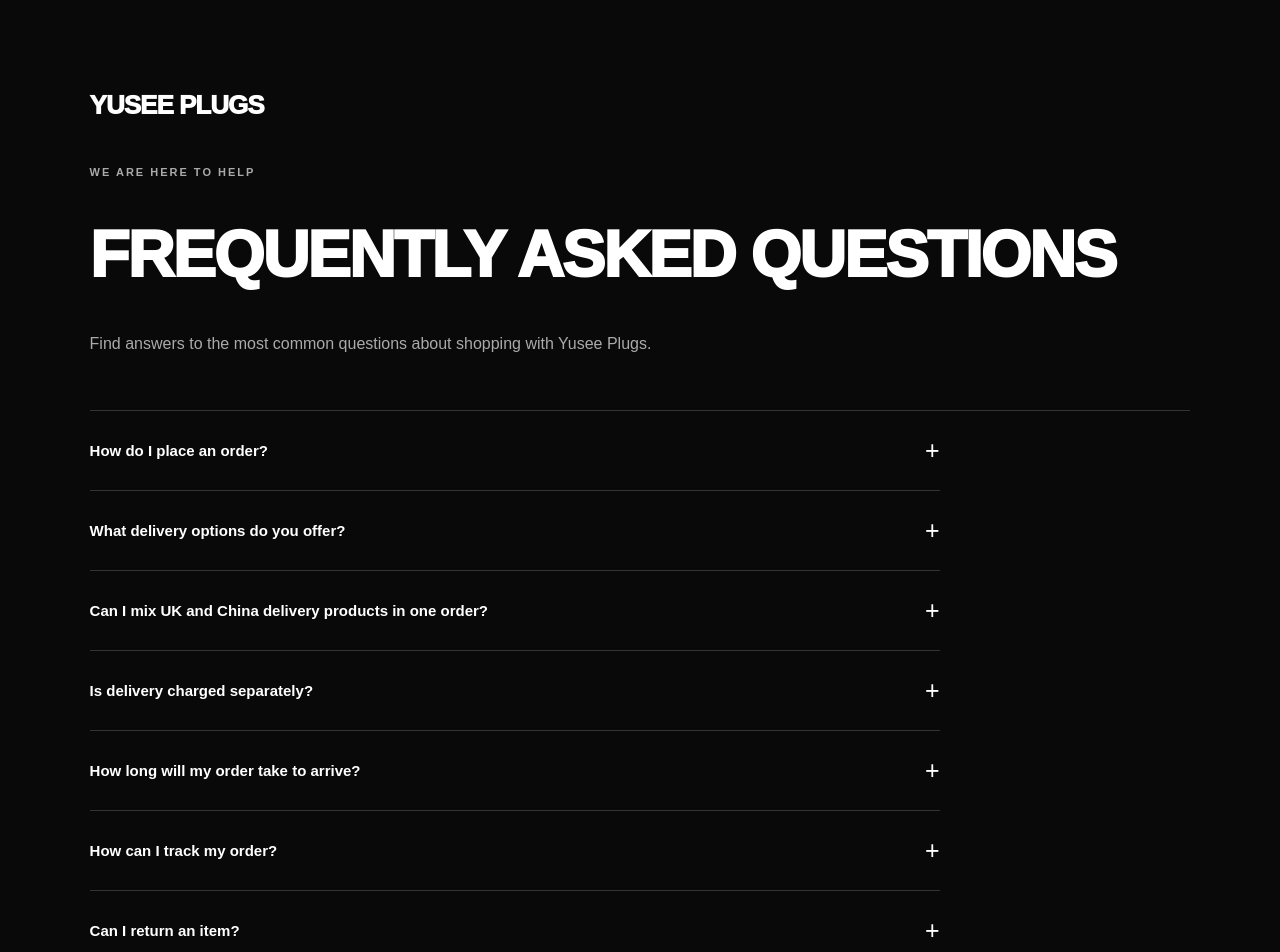
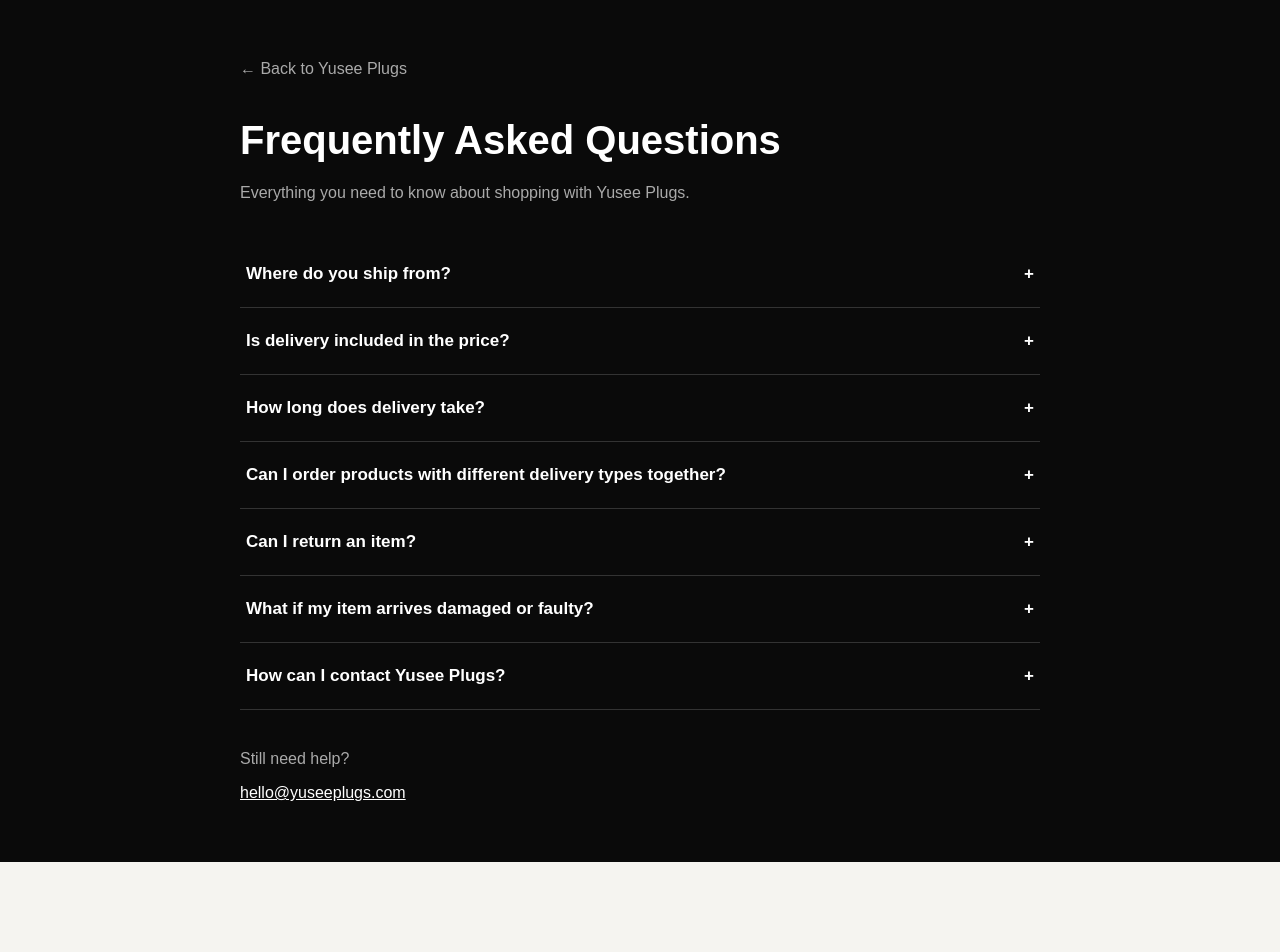
Before and after one commit to hasnainplaysboss-beep/Yusee-Plugs-, a Next.js app: page /faq in a window 1280 px wide. Shown: the top 952 px of the page. After the commit the page ends 862 px from the top, so only its background shows below. Built offline with nearby package versions, Linux system fonts and the light colour scheme.

Commit message:
Update page.tsx

```diff
--- a/src/app/faq/page.tsx
+++ b/src/app/faq/page.tsx
@@ -1,203 +1,116 @@
+"use client";
+
+import { useState } from "react";
 
 export default function FAQPage() {
   const questions = [
     {
-      question: "How do I place an order?",
-      answer:
-        "Browse our collection, select your product and available variant, choose the delivery option where available, and add it to your bag. You can then proceed to checkout.",
+      q: "Where do you ship from?",
+      a: "Orders may be fulfilled from the UK or China depending on the product.",
     },
     {
-      question: "What delivery options do you offer?",
-      answer:
-        "We currently offer variants marked for UK delivery and variants marked for China delivery. The delivery type is displayed on the product before you purchase.",
+      q: "Is delivery included in the price?",
+      a: "Yes. Delivery is included in the price displayed for each product.",
     },
     {
-      question: "Can I mix UK and China delivery products in one order?",
-      answer:
-        "No. Your bag can only contain products using the same delivery type. You will need to complete one order before placing an order using the other delivery type.",
+      q: "How long does delivery take?",
+      a: "Delivery times vary depending on the product and fulfilment location. Estimated delivery details are shown where available.",
     },
     {
-      question: "Is delivery charged separately?",
-      answer:
-        "Delivery is included in the selected product price. A separate delivery charge is not currently added at checkout.",
+      q: "Can I order products with different delivery types together?",
+      a: "Currently, products with different delivery types cannot be purchased together in the same checkout.",
     },
     {
-      question: "How long will my order take to arrive?",
-      answer:
-        "Delivery times vary depending on the product and fulfilment route. Please check the delivery information provided for your selected product or your order confirmation.",
+      q: "Can I return an item?",
+      a: "Please contact us within 14 days of receiving your order to discuss a return. Items must meet our return conditions. Your statutory rights are not affected.",
     },
     {
-      question: "How can I track my order?",
-      answer:
-        "If tracking is available for your order, tracking details will be provided after dispatch.",
+      q: "What if my item arrives damaged or faulty?",
+      a: "Contact us as soon as possible at hello@yuseeplugs.com and we'll help you resolve the issue.",
     },
     {
-      question: "Can I return an item?",
-      answer:
-        "Please contact us within 14 days of receiving your order if you wish to return an item. We will provide instructions on how to proceed.",
-    },
-    {
-      question: "What should I do if my item arrives damaged?",
-      answer:
-        "Contact us as soon as possible and provide your order number and details of the damage. Photographs can help us investigate and resolve the issue.",
-    },
-    {
-      question: "How can I contact Yusee Plugs?",
-      answer:
-        "You can contact our customer service team by emailing hello@yuseeplugs.com.",
-    },
-    {
-      question: "What payment methods can I use?",
-      answer:
-        "Available payment methods are displayed at checkout. Your payment is processed securely through our checkout provider.",
+      q: "How can I contact Yusee Plugs?",
+      a: "Email us at hello@yuseeplugs.com and we'll get back to you.",
     },
   ];
 
+  const [open, setOpen] = useState<number | null>(null);
+
   return (
-    <main className="page">
-      <header>
-        <a href="/" className="logo">YUSEE PLUGS</a>
-        <p className="eyebrow">WE ARE HERE TO HELP</p>
-        <h1>FREQUENTLY ASKED QUESTIONS</h1>
-        <p className="intro">
-          Find answers to the most common questions about shopping with Yusee Plugs.
+    <main style={{
+      minHeight: "100vh",
+      background: "#0a0a0a",
+      color: "#fff",
+      padding: "60px 24px",
+      fontFamily: "Arial, sans-serif",
+    }}>
+      <div style={{ maxWidth: "800px", margin: "0 auto" }}>
+        <a href="/" style={{
+          color: "#aaa",
+          textDecoration: "none",
+        }}>
+          ← Back to Yusee Plugs
+        </a>
+
+        <h1 style={{
+          fontSize: "40px",
+          marginTop: "40px",
+          marginBottom: "15px",
+        }}>
+          Frequently Asked Questions
+        </h1>
+
+        <p style={{ color: "#aaa", lineHeight: 1.7, marginBottom: "35px" }}>
+          Everything you need to know about shopping with Yusee Plugs.
         </p>
-      </header>
 
-      <div className="questions">
         {questions.map((item, index) => (
-          <details key={index}>
-            <summary>
-              <span>{item.question}</span>
-              <span className="plus">+</span>
-            </summary>
-            <div className="answer">
-              <p>{item.answer}</p>
-            </div>
-          </details>
+          <div key={index} style={{
+            borderBottom: "1px solid #333",
+            padding: "22px 0",
+          }}>
+            <button
+              onClick={() => setOpen(open === index ? null : index)}
+              style={{
+                width: "100%",
+                background: "transparent",
+                color: "#fff",
+                border: "none",
+                textAlign: "left",
+                fontSize: "17px",
+                fontWeight: "bold",
+                cursor: "pointer",
+                display: "flex",
+                justifyContent: "space-between",
+                gap: "20px",
+              }}
+            >
+              {item.q}
+              <span>{open === index ? "−" : "+"}</span>
+            </button>
+
+            {open === index && (
+              <p style={{
+                color: "#aaa",
+                lineHeight: 1.8,
+                marginTop: "18px",
+              }}>
+                {item.a}
+              </p>
+            )}
+          </div>
         ))}
+
+        <div style={{ marginTop: "40px" }}>
+          <p style={{ color: "#aaa" }}>Still need help?</p>
+          <a href="mailto:hello@yuseeplugs.com" style={{
+            color: "#fff",
+            textDecoration: "underline",
+          }}>
+            hello@yuseeplugs.com
+          </a>
+        </div>
       </div>
-
-      <section className="contact">
-        <h2>STILL NEED HELP?</h2>
-        <p>
-          If you cannot find the answer you are looking for, get in touch with us.
-        </p>
-        <a href="mailto:hello@yuseeplugs.com">CONTACT US</a>
-      </section>
-
-      <a className="back" href="/">← BACK TO SHOP</a>
-
-      <style jsx>{`
-        .page {
-          min-height: 100vh;
-          background: #090909;
-          color: #fff;
-          padding: 40px 7%;
-          font-family: Arial, Helvetica, sans-serif;
-        }
-        .logo {
-          color: #fff;
-          text-decoration: none;
-          font-size: 26px;
-          font-weight: 950;
-          letter-spacing: -1px;
-        }
-        header {
-          padding: 50px 0 35px;
-          border-bottom: 1px solid #333;
-        }
-        .eyebrow {
-          margin-top: 45px;
-          color: #aaa;
-          font-size: 11px;
-          letter-spacing: 2px;
-        }
-        h1 {
-          font-size: clamp(35px, 8vw, 65px);
-          font-weight: 950;
-          letter-spacing: -2px;
-          line-height: 1;
-        }
-        .intro {
-          color: #aaa;
-          max-width: 600px;
-          line-height: 1.8;
-        }
-        .questions {
-          max-width: 850px;
-        }
-        .questions details {
-          border-bottom: 1px solid #333;
-        }
-        .questions summary {
-          list-style: none;
-          display: flex;
-          align-items: center;
-          justify-content: space-between;
-          gap: 20px;
-          padding: 25px 0;
-          cursor: pointer;
-          font-size: 15px;
-          font-weight: 800;
-        }
-        .questions summary::-webkit-details-marker {
-          display: none;
-        }
-        .plus {
-          font-size: 25px;
-          font-weight: 300;
-          transition: transform .2s;
-        }
-        .questions details[open] .plus {
-          transform: rotate(45deg);
-        }
-        .answer {
-          padding: 0 0 22px;
-        }
-        .answer p {
-          margin: 0;
-          color: #aaa;
-          font-size: 14px;
-          line-height: 1.9;
-          max-width: 700px;
-        }
-        .contact {
-          padding: 40px 0;
-          margin-top: 20px;
-          border-top: 1px solid #333;
-          max-width: 850px;
-        }
-        .contact h2 {
-          font-size: 24px;
-          font-weight: 950;
-        }
-        .contact p {
-          color: #aaa;
-          font-size: 14px;
-          line-height: 1.8;
-        }
-        .contact a {
-          display: inline-block;
-          margin-top: 10px;
-          padding: 15px 25px;
-          background: #fff;
-          color: #000;
-          text-decoration: none;
-          font-size: 11px;
-          font-weight: 900;
-          letter-spacing: 1px;
-        }
-        .back {
-          display: inline-block;
-          margin-top: 20px;
-          color: #fff;
-          text-decoration: none;
-          font-size: 12px;
-          font-weight: 900;
-          letter-spacing: 1px;
-        }
-      `}</style>
     </main>
   );
 }
```
